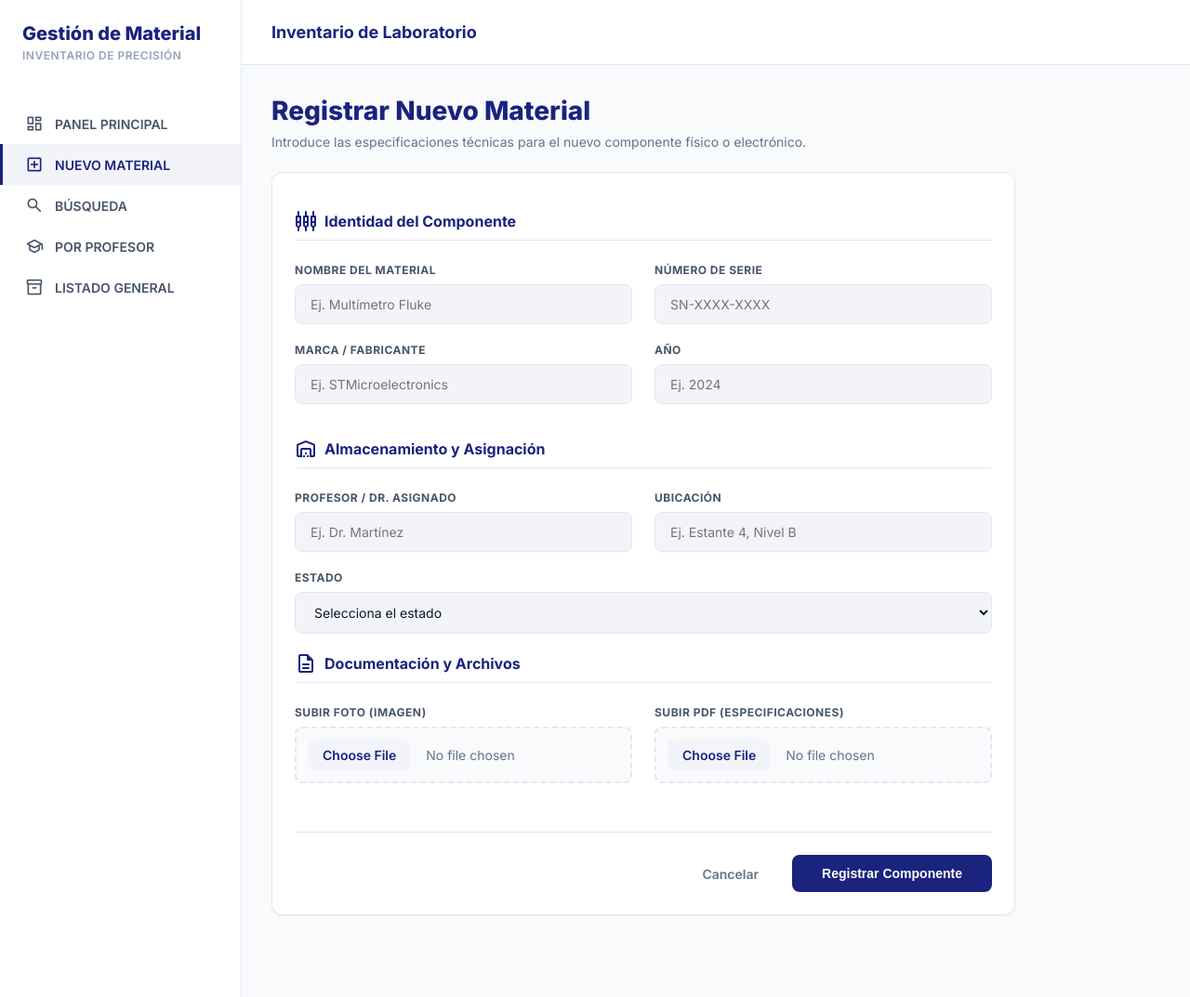
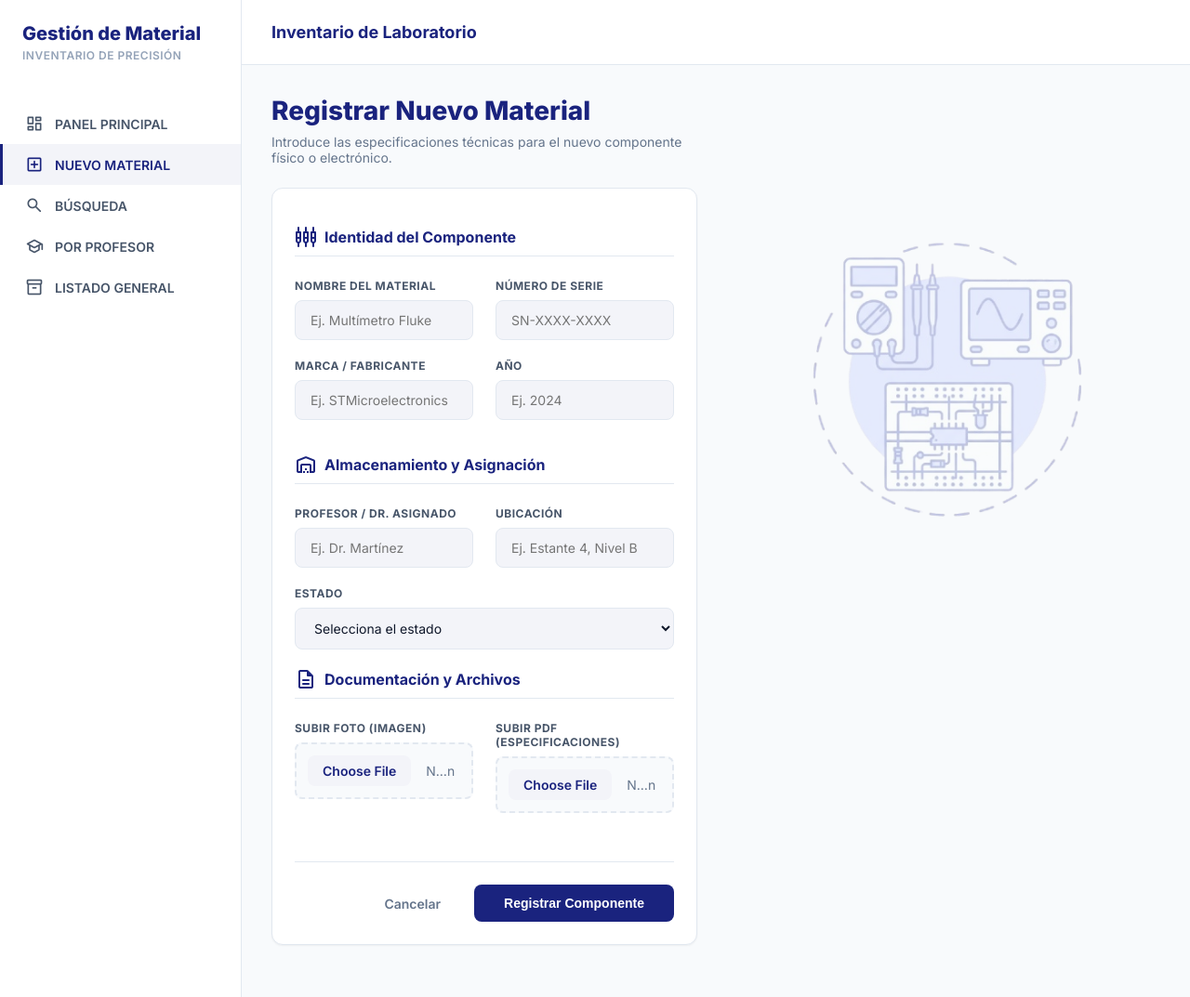
Before and after one commit to sosa-rcrdt/ProyectoLaboratorio, a Flask app: page /materiales/crear in a window 1280 px wide. Shown: the whole page at 93% size. Run offline with Flask 3, Linux system fonts and the light colour scheme.

Commit message:
Diseño: imagen de decoracion en las pantallas

```diff
--- a/templates/materiales/buscar.html
+++ b/templates/materiales/buscar.html
@@ -103,4 +103,10 @@
     {% endif %}
 {% endif %}
 
+{% if not busqueda %}
+<div style="display: flex; justify-content: center; align-items: flex-end; margin-top: 64px; flex-grow: 1;">
+    <img src="{{ url_for('static', filename='css/dibujolab.png') }}" alt="Ilustración Laboratorio" style="max-width: 550px; width: 100%; height: auto; opacity: 0.35; margin-bottom: 20px;">
+</div>
+{% endif %}
+
 {% endblock %}
--- a/templates/materiales/crear.html
+++ b/templates/materiales/crear.html
@@ -3,7 +3,8 @@
 {% block title %}Registrar Material{% endblock %}
 
 {% block content %}
-<div style="max-width: 800px;">
+<div style="display: flex; gap: 40px; align-items: flex-start; flex-wrap: wrap;">
+<div style="flex: 1; min-width: 300px; max-width: 800px;">
     <h1 class="page-title">Registrar Nuevo Material</h1>
     <p class="page-subtitle">Introduce las especificaciones técnicas para el nuevo componente físico o electrónico.</p>
 
@@ -95,4 +96,9 @@
         </form>
     </div>
 </div>
+
+<div style="flex: 1; display: flex; justify-content: center; min-width: 300px; position: sticky; top: 40px;">
+    <img src="{{ url_for('static', filename='css/dibujolab.png') }}" alt="Ilustración Laboratorio" style="max-width: 750px; width: 100%; height: auto; opacity: 0.35; margin-top: 40px;">
+</div>
+</div>
 {% endblock %}
--- a/templates/materiales/profesor.html
+++ b/templates/materiales/profesor.html
@@ -116,4 +116,10 @@
     {% endif %}
 {% endif %}
 
+{% if not profesor_buscado %}
+<div style="display: flex; justify-content: center; align-items: flex-end; margin-top: 64px; flex-grow: 1;">
+    <img src="{{ url_for('static', filename='css/dibujolab.png') }}" alt="Ilustración Laboratorio" style="max-width: 550px; width: 100%; height: auto; opacity: 0.35; margin-bottom: 20px;">
+</div>
+{% endif %}
+
 {% endblock %}
--- a/templates/menu.html
+++ b/templates/menu.html
@@ -69,4 +69,8 @@
     </a>
 </div>
 
+<div style="display: flex; justify-content: center; align-items: flex-end; margin-top: 64px; flex-grow: 1;">
+    <img src="{{ url_for('static', filename='css/dibujolab.png') }}" alt="Ilustración Laboratorio" style="max-width: 550px; width: 100%; height: auto; opacity: 0.35; margin-bottom: 20px;">
+</div>
+
 {% endblock %}
```
Also changed, not shown: templates/materiales/editar.html (+7 -1 lines), database.db, static/css/dibujolab.png (added), static/uploads/fotos/81OP.jpg (deleted), 1 other file.
